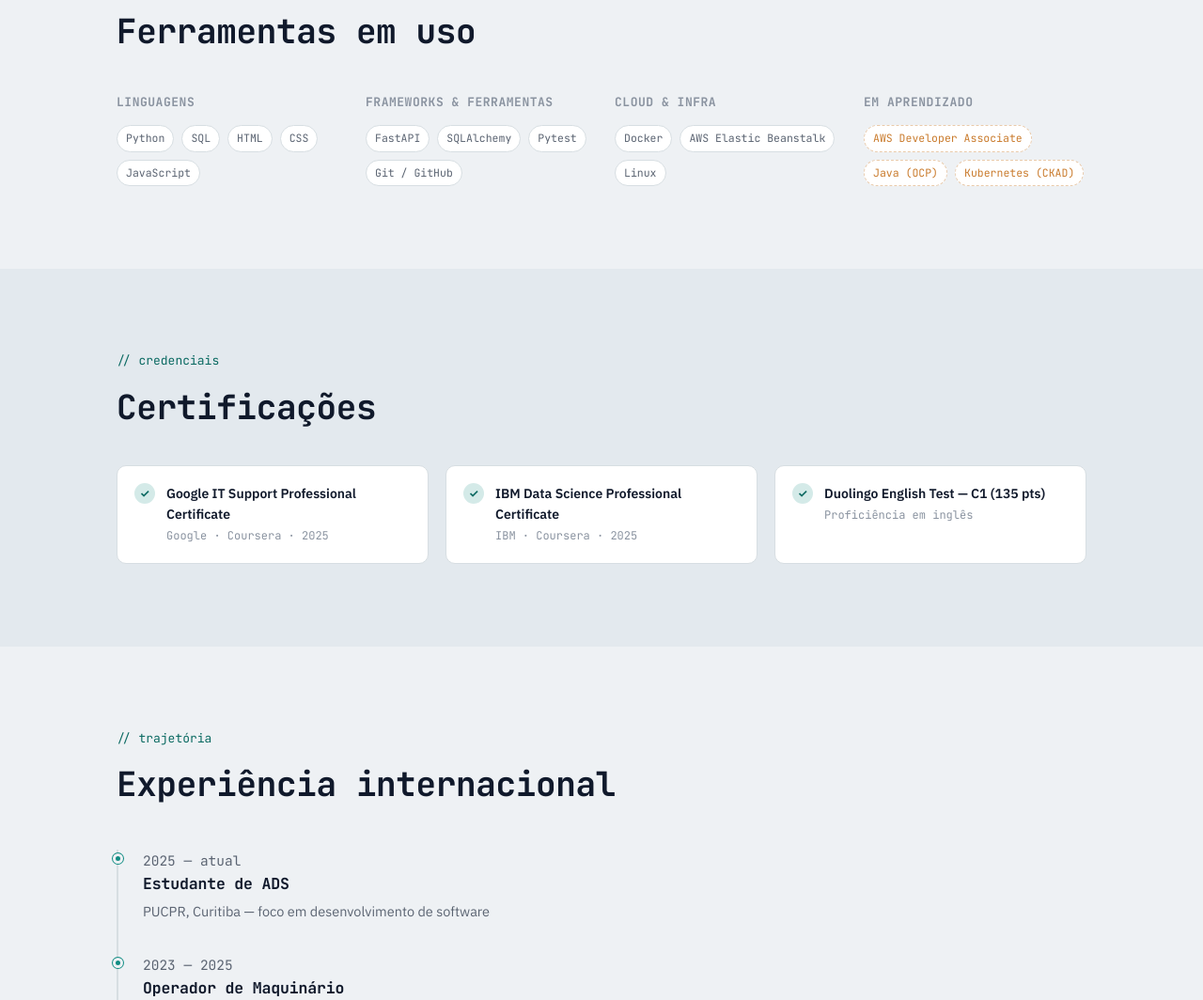
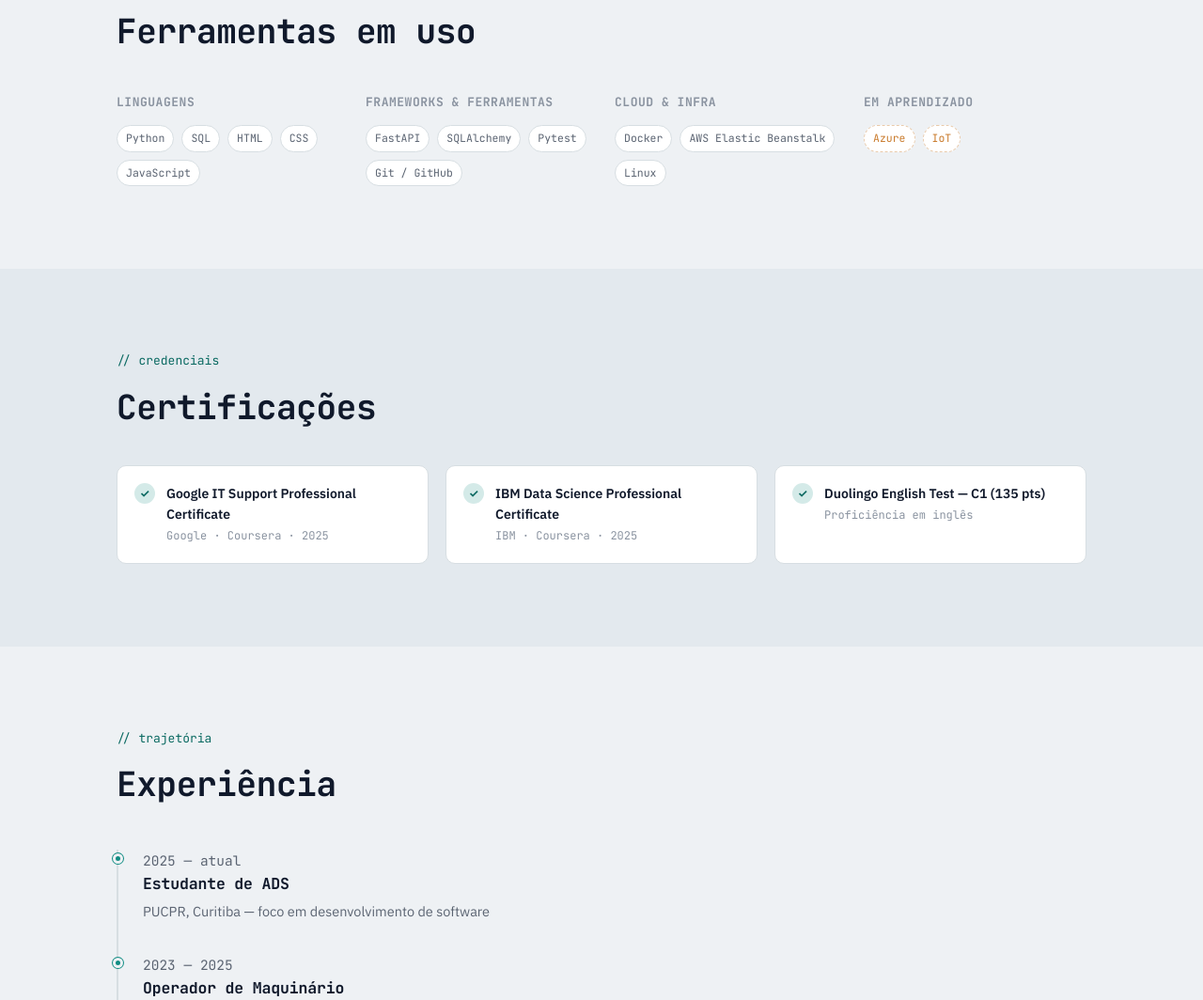
Before and after one commit to sugixp/portfolio, a plain HTML site: page index.html in a window 1280 px wide. Shown: the part 2000-3064 px from the top of the page at 94% size. Drawn offline with Linux system fonts and the light colour scheme.

Commit message:
index.html atualizado

```diff
--- a/index.html
+++ b/index.html
@@ -182,7 +182,7 @@
             trabalhando em ambiente industrial internacional no Japão — em
             processos de montagem elétrica e logística de abastecimento, sob
             padrões rígidos de qualidade. Hoje aplico essa mesma disciplina em
-            outro tipo de sistema: escrevo APIs, conecto bancos de dados,
+            meu sistema de estudo, escrevo APIs, conecto bancos de dados,
             escrevo testes automatizados e coloco projetos no ar, do zero até a
             nuvem.
           </p>
@@ -362,9 +362,8 @@
                 Em aprendizado
               </h3>
               <ul class="tag-list tag-list-mono tag-list-planned">
-                <li>AWS Developer Associate</li>
-                <li>Java (OCP)</li>
-                <li>Kubernetes (CKAD)</li>
+                <li>Azure</li>
+                <li>IoT</li>
               </ul>
             </div>
           </div>
@@ -423,12 +422,7 @@
           <p class="eyebrow" data-pt="// trajetória" data-en="// journey">
             // trajetória
           </p>
-          <h2
-            data-pt="Experiência internacional"
-            data-en="International experience"
-          >
-            Experiência internacional
-          </h2>
+          <h2 data-pt="Experiência" data-en="Experience">Experiência</h2>
 
           <div class="timeline">
             <div class="timeline-item">
```
